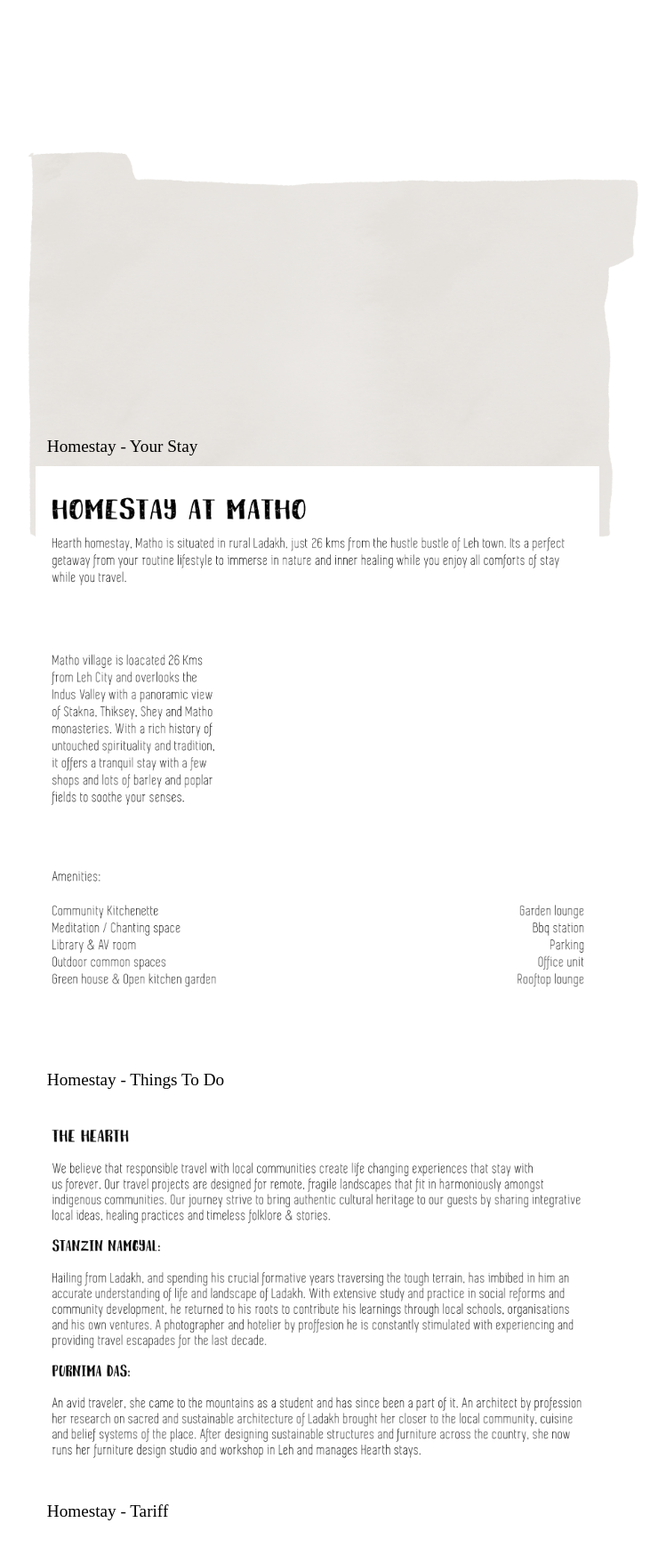
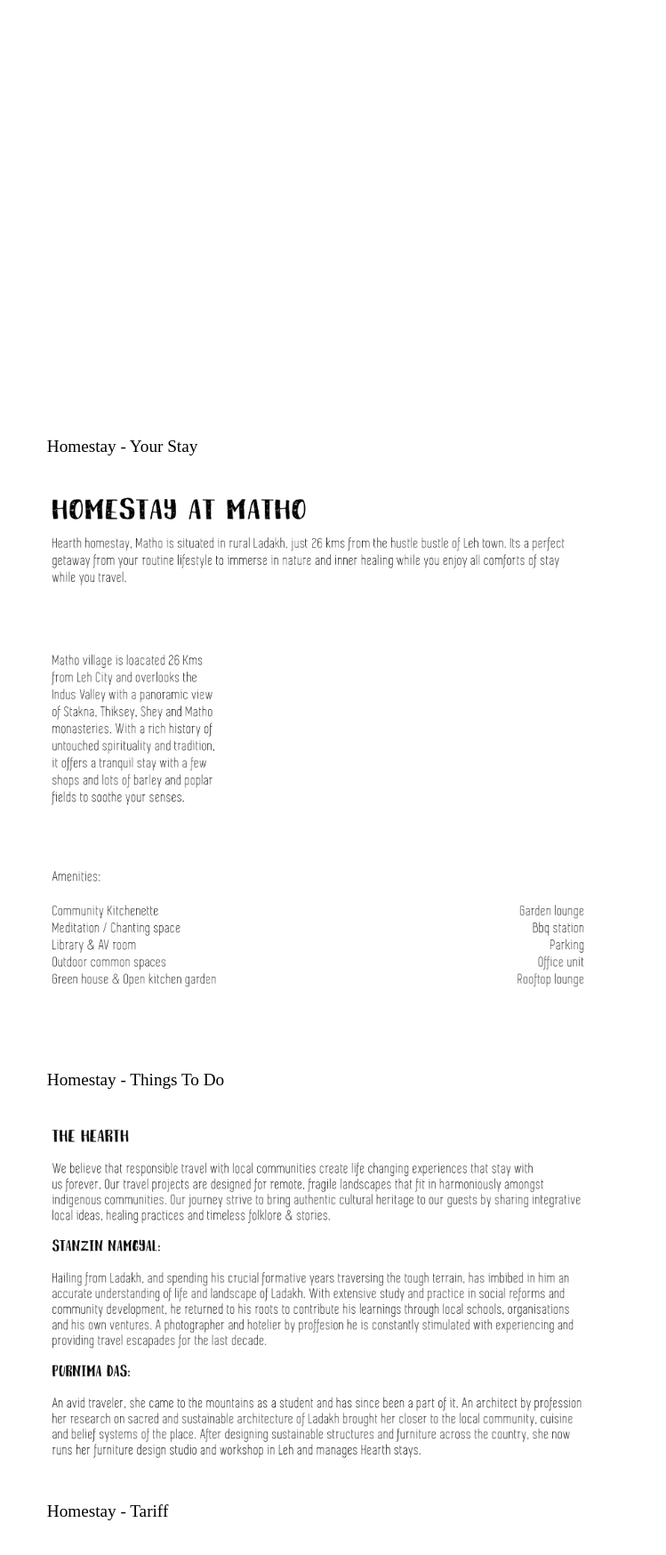
Before and after one commit to the-hearth/the-hearth.github.io, a Jekyll site: the page built from home.html, in a window 1280 px wide. Shown: the top 1748 px of the page at 89% size, without its empty margins (280-1029 px from the left). Built offline with Jekyll 4.4.1, drawn with Linux system fonts in a browser that asks for light colours.

Commit message:
Add files via upload

```diff
--- a/css/main.css
+++ b/css/main.css
@@ -90,9 +90,6 @@ h1 {
 	left: 0;
 	width: 100%;
 	display: none;
-}
-.panel-background #panel11 {
-	display: block;
 }
 
 #panel-content {
```
